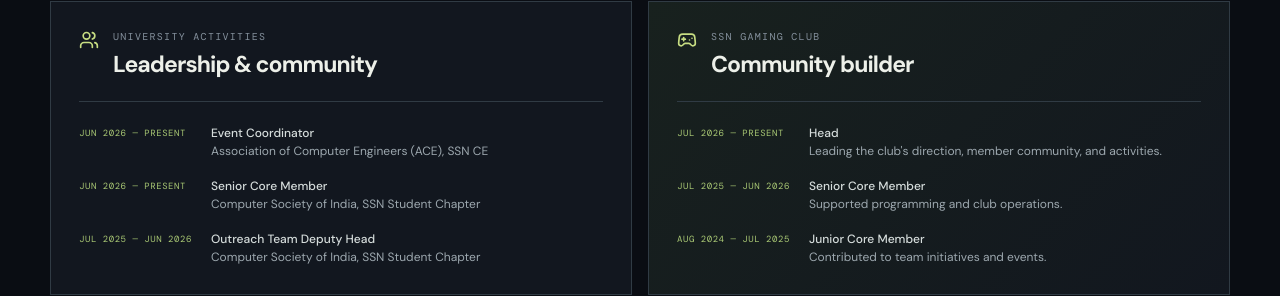
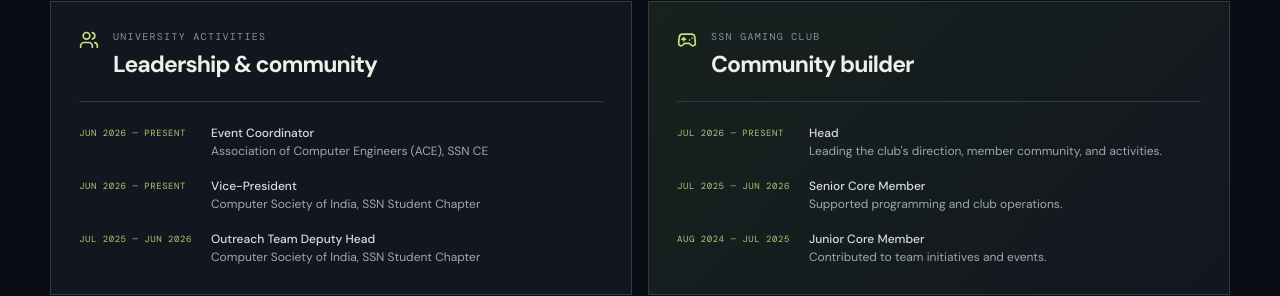
Before and after one commit to Sidtheogdeveloper/My-Portfolio, a React (Vite) app: page / in a window 1280 px wide. Shown: the part 5586-5882 px from the top of the page. Built offline with nearby package versions, Linux system fonts and the light colour scheme; a web font is replaced by a local one.

Commit message:
updated CSI role

```diff
--- a/index.html
+++ b/index.html
@@ -1,14 +1,18 @@
 <!doctype html>
 <html lang="en">
+
 <head>
   <meta charset="UTF-8" />
   <link rel="icon" type="image/svg+xml" href="/favicon.svg" />
   <link rel="apple-touch-icon" sizes="180x180" href="/favicon.svg" />
   <meta name="viewport" content="width=device-width, initial-scale=1.0" />
+  <meta name="google-site-verification" content="uWNtZjMmNPthZyF2sjaaLySStXDAQ0s4J7mz2TzryOI" />
   <title>Siddharth Madhu Rao — Portfolio</title>
 </head>
+
 <body>
   <div id="root"></div>
   <script type="module" src="/src/main.tsx"></script>
 </body>
+
 </html>
--- a/src/App.tsx
+++ b/src/App.tsx
@@ -51,7 +51,6 @@
       <div className="grid-overlay" />
 
       <header className="topbar">
-        <meta name="google-site-verification" content="uWNtZjMmNPthZyF2sjaaLySStXDAQ0s4J7mz2TzryOI" />
         <button className="brand" onClick={() => scrollTo('home')} aria-label="Back to top">
           <span className="brand-mark">S</span>
           <span>SIDDHARTH<span className="brand-dot">.</span></span>
@@ -179,7 +178,7 @@
         <div className="activities-grid">
           <article className="activity-panel leadership-panel"><div className="activity-title"><Users size={20} /><div><p className="mini-label">UNIVERSITY ACTIVITIES</p><h3>Leadership &amp; community</h3></div></div><div className="role-list">
             <div><span>JUN 2026 — PRESENT</span><p><b>Event Coordinator</b><br />Association of Computer Engineers (ACE), SSN CE</p></div>
-            <div><span>JUN 2026 — PRESENT</span><p><b>Senior Core Member</b><br />Computer Society of India, SSN Student Chapter</p></div>
+            <div><span>JUN 2026 — PRESENT</span><p><b>Vice-President</b><br />Computer Society of India, SSN Student Chapter</p></div>
             <div><span>JUL 2025 — JUN 2026</span><p><b>Outreach Team Deputy Head</b><br />Computer Society of India, SSN Student Chapter</p></div>
           </div></article>
           <article className="activity-panel gaming-panel"><div className="activity-title"><Gamepad2 size={20} /><div><p className="mini-label">SSN GAMING CLUB</p><h3>Community builder</h3></div></div><div className="role-list">
```
Lines whose indentation alone changed are shown as unchanged.
